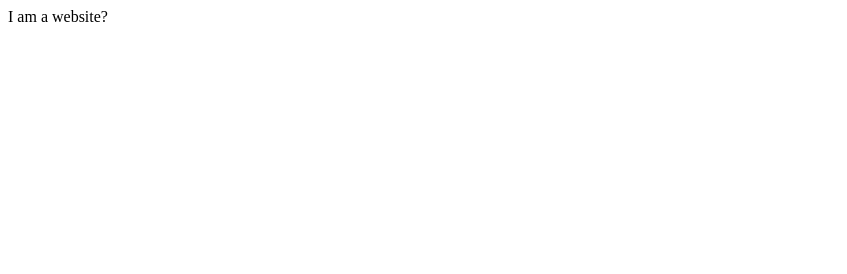
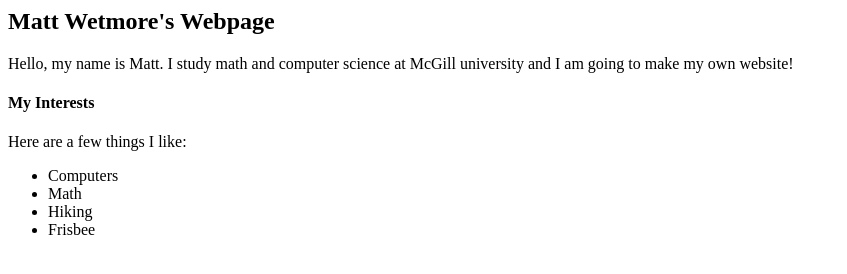
Before and after one commit to hack101/lesson1, a plain HTML site: page index.html in a window 1280 px wide. Shown: the whole page, without its empty margins (0-847 px from the left). Drawn offline with Linux system fonts and the light colour scheme.

Commit message:
Update index.html

```diff
--- a/index.html
+++ b/index.html
@@ -1,8 +1,24 @@
 <html>
-  <head>
-    <title>Hello world</title>
-  </head>
-  <body>
-    I am a website?
-  </body>
+<head>
+  <title> Matt Wetmore is cool </title>
+</head>
+<body>
+  <h2> Matt Wetmore's Webpage </h2>
+
+  <p>
+    Hello, my name is Matt. I study math and computer science at McGill university and I am going to make my own website!
+  </p>
+
+  <h4> My Interests </h4>
+
+  <p> Here are a few things I like: </p>
+
+  <ul>
+    <li> Computers </li>
+    <li> Math </li>
+    <li> Hiking </li>
+    <li> Frisbee </li>
+  </ul>
+
+</body>
 </html>
```
